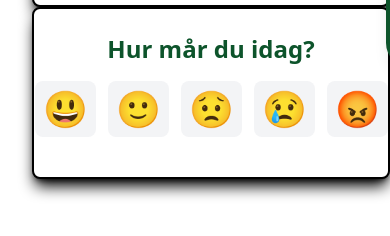
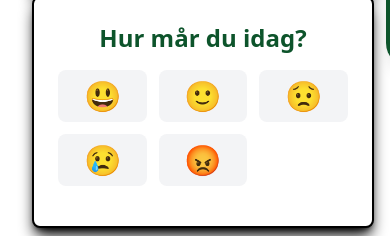
Before and after one commit to Zipelas/react-project, a React (Vite) app: page / in a window 390 px wide. Shown: the part 698-934 px from the top of the page. Built offline with nearby package versions, Linux system fonts and the light colour scheme.

Commit message:
edited responsiv

```diff
--- a/src/components/MoodTracker.tsx
+++ b/src/components/MoodTracker.tsx
@@ -12,17 +12,17 @@ export default function MoodTracker() {
   ];
 
   return (
-    <div className="bg-white p-6 rounded-lg shadow-lg max-w-3xl text-center border-2 border-black shadow-black">
+    <div className="bg-white p-6 rounded-lg shadow-lg max-w-3xl w-full text-center border-2 border-black shadow-black">
       <h2 className="text-green-900 text-2xl font-bold mb-4">
         Hur mår du idag?
       </h2>
 
-      {/* Visa humörval */}
-      <div className="flex justify-center gap-3 mb-4">
+      {/* Responsiva humör-knappar */}
+      <div className="grid grid-cols-3 md:flex justify-center gap-3 mb-4">
         {moods.map((m) => (
           <button
             key={m.label}
-            className={`text-4xl p-2 rounded-lg transition-all ${
+            className={`text-3xl md:text-4xl p-2 rounded-lg transition-all w-full md:w-auto ${
               mood === m.label
                 ? "bg-green-300 scale-110"
                 : "bg-gray-100 hover:bg-gray-200"
@@ -36,7 +36,7 @@ export default function MoodTracker() {
 
       {/* Visa valt humör */}
       {mood && (
-        <p className="text-lg text-gray-800 mt-2">
+        <p className="text-base md:text-lg text-gray-800 mt-2">
           Du känner dig: <span className="font-bold">{mood}</span> idag.
         </p>
       )}
```
